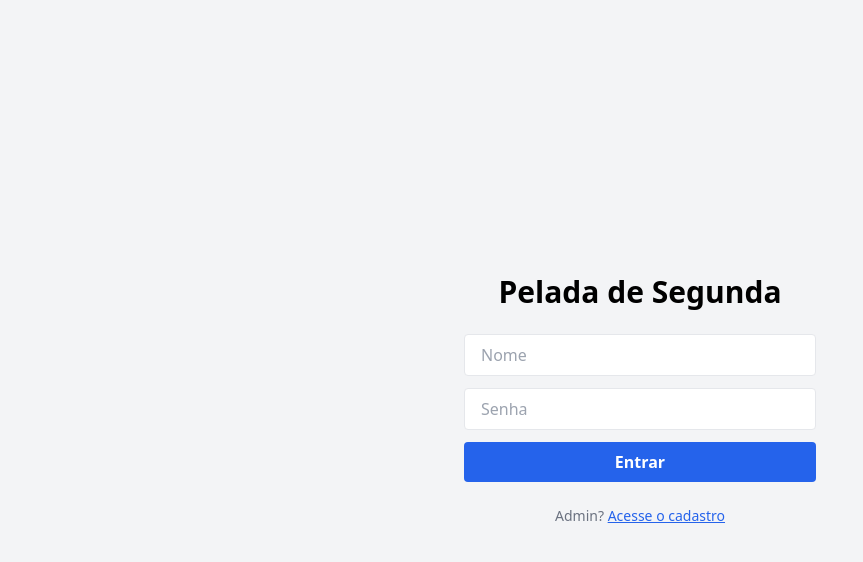
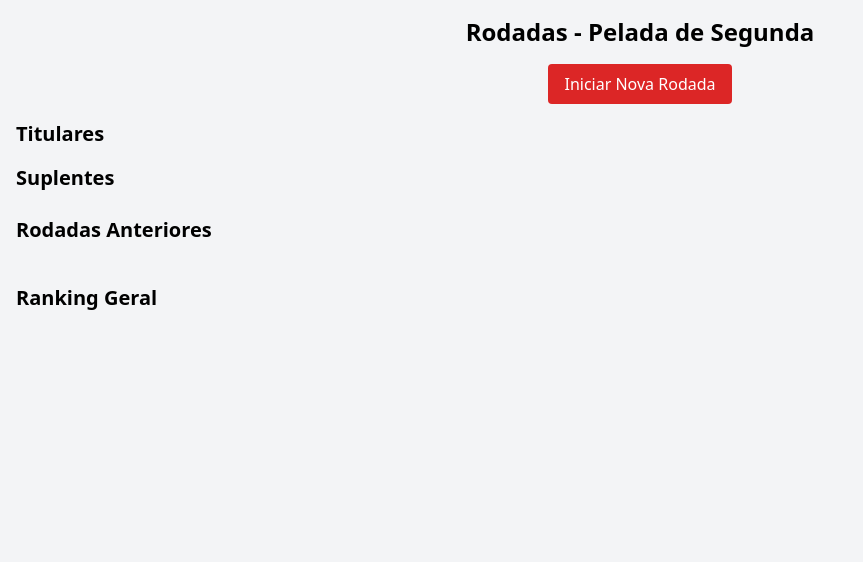
Before and after one commit to iagocamuzzi/peladadesegunda, a plain HTML site: page admin.html in a window 1280 px wide. Shown: the whole page, without its empty margins (0-863 px from the left). Drawn offline with nearby package versions, Linux system fonts and the light colour scheme.

Commit message:
Update admin.html

```diff
--- a/admin.html
+++ b/admin.html
@@ -1,42 +1,95 @@
 <!DOCTYPE html>
 <html lang="pt-BR">
 <head>
-  <meta charset="UTF-8" />
-  <meta name="viewport" content="width=device-width, initial-scale=1.0" />
-  <title>Pelada de Segunda - Login</title>
+  <meta charset="UTF-8">
+  <meta name="viewport" content="width=device-width, initial-scale=1.0">
+  <title>Admin - Rodadas</title>
   <script src="https://cdn.tailwindcss.com"></script>
 </head>
-<body class="bg-gray-100 flex items-center justify-center min-h-screen">
-  <div class="text-center w-full max-w-sm px-4">
-    <h1 class="text-3xl font-bold mb-6">Pelada de Segunda</h1>
-    <input id="nome" type="text" placeholder="Nome" class="mb-3 px-4 py-2 border rounded w-full" />
-    <input id="senha" type="password" placeholder="Senha" class="mb-3 px-4 py-2 border rounded w-full" />
-    <button onclick="logar()" class="w-full bg-blue-600 text-white font-semibold py-2 rounded">Entrar</button>
-    <p id="mensagem" class="mt-3 text-red-600 text-sm font-medium"></p>
-    <div class="mt-6 text-sm text-gray-500">
-      Admin? <a href="cadastro.html" class="text-blue-600 underline">Acesse o cadastro</a>
-    </div>
+<body class="bg-gray-100 min-h-screen p-4">
+  <h1 class="text-2xl font-bold text-center mb-4">Rodadas - Pelada de Segunda</h1>
+
+  <div class="text-center mb-4">
+    <button onclick="novaRodada()" class="bg-red-600 text-white px-4 py-2 rounded">Iniciar Nova Rodada</button>
+    <p id="mensagem" class="mt-2 text-blue-600 text-sm"></p>
+  </div>
+
+  <div class="mb-6">
+    <h2 class="text-xl font-semibold mb-2">Titulares</h2>
+    <ul id="listaTitulares" class="list-disc list-inside text-sm"></ul>
+
+    <h2 class="text-xl font-semibold mt-4 mb-2">Suplentes</h2>
+    <ul id="listaSuplentes" class="list-disc list-inside text-sm"></ul>
+  </div>
+
+  <div>
+    <h2 class="text-xl font-bold mb-2">Rodadas Anteriores</h2>
+    <div id="historico" class="space-y-4 text-sm"></div>
+  </div>
+
+  <div class="mt-10">
+    <h2 class="text-xl font-bold mb-2">Ranking Geral</h2>
+    <ul id="rankingGeral" class="list-decimal list-inside text-sm"></ul>
   </div>
 
   <script>
-    function logar() {
-      const nome = document.getElementById("nome").value.trim();
-      const senha = document.getElementById("senha").value.trim();
-      const mensagem = document.getElementById("mensagem");
+    const inscritos = JSON.parse(localStorage.getItem("inscritos") || "[]");
+    const rodadas = JSON.parse(localStorage.getItem("rodadas") || "[]");
+    const ranking = JSON.parse(localStorage.getItem("ranking") || "{}")
 
-      const dados = JSON.parse(localStorage.getItem("cadastroJogadores") || "[]");
-      console.log("Jogadores cadastrados:", dados);
-      console.log("Tentando login com:", nome, senha);
+    const listaTitulares = document.getElementById("listaTitulares");
+    const listaSuplentes = document.getElementById("listaSuplentes");
+    const historico = document.getElementById("historico");
+    const rankingGeral = document.getElementById("rankingGeral");
 
-      const encontrado = dados.find(j => j.nome === nome && j.senha === senha);
+    const titulares = inscritos.filter(i => !i.suplente);
+    const suplentes = inscritos.filter(i => i.suplente);
 
-      if (!encontrado) {
-        mensagem.textContent = "Nome ou senha inválidos.";
-        return;
-      }
+    titulares.forEach(j => {
+      const li = document.createElement("li");
+      li.textContent = `${j.nome} (${j.posicao}) - ${j.data}`;
+      listaTitulares.appendChild(li);
+    });
 
-      localStorage.setItem("usuarioLogado", JSON.stringify(encontrado));
-      window.location.href = "jogar.html";
+    suplentes.forEach(j => {
+      const li = document.createElement("li");
+      li.textContent = `${j.nome} (${j.posicao}) - ${j.data}`;
+      listaSuplentes.appendChild(li);
+    });
+
+    rodadas.forEach((rodada) => {
+      const div = document.createElement("div");
+      div.classList.add("border", "p-2", "rounded", "bg-white");
+      div.innerHTML = `<strong>${rodada.data}</strong><ul class='list-disc list-inside'>${rodada.inscritos.map(j => `<li>${j.nome} (${j.posicao}) - ${j.suplente ? 'Suplente' : 'Titular'}</li>`).join('')}</ul>`;
+      historico.appendChild(div);
+    });
+
+    const rankingOrdenado = Object.entries(ranking).sort((a, b) => b[1] - a[1]);
+    rankingOrdenado.forEach(([nome, pontos]) => {
+      const li = document.createElement("li");
+      li.textContent = `${nome} - ${pontos} ponto${pontos > 1 ? 's' : ''}`;
+      rankingGeral.appendChild(li);
+    });
+
+    function novaRodada() {
+      if (inscritos.length === 0) return;
+
+      const nova = {
+        data: new Date().toLocaleDateString("pt-BR"),
+        inscritos
+      };
+      rodadas.unshift(nova);
+
+      // Atualiza ranking
+      titulares.forEach(j => {
+        if (!ranking[j.nome]) ranking[j.nome] = 0;
+        ranking[j.nome] += 1;
+      });
+
+      localStorage.setItem("rodadas", JSON.stringify(rodadas));
+      localStorage.setItem("ranking", JSON.stringify(ranking));
+      localStorage.removeItem("inscritos");
+      document.getElementById("mensagem").textContent = "Rodada salva! Inscrições reiniciadas.";
     }
   </script>
 </body>
```
